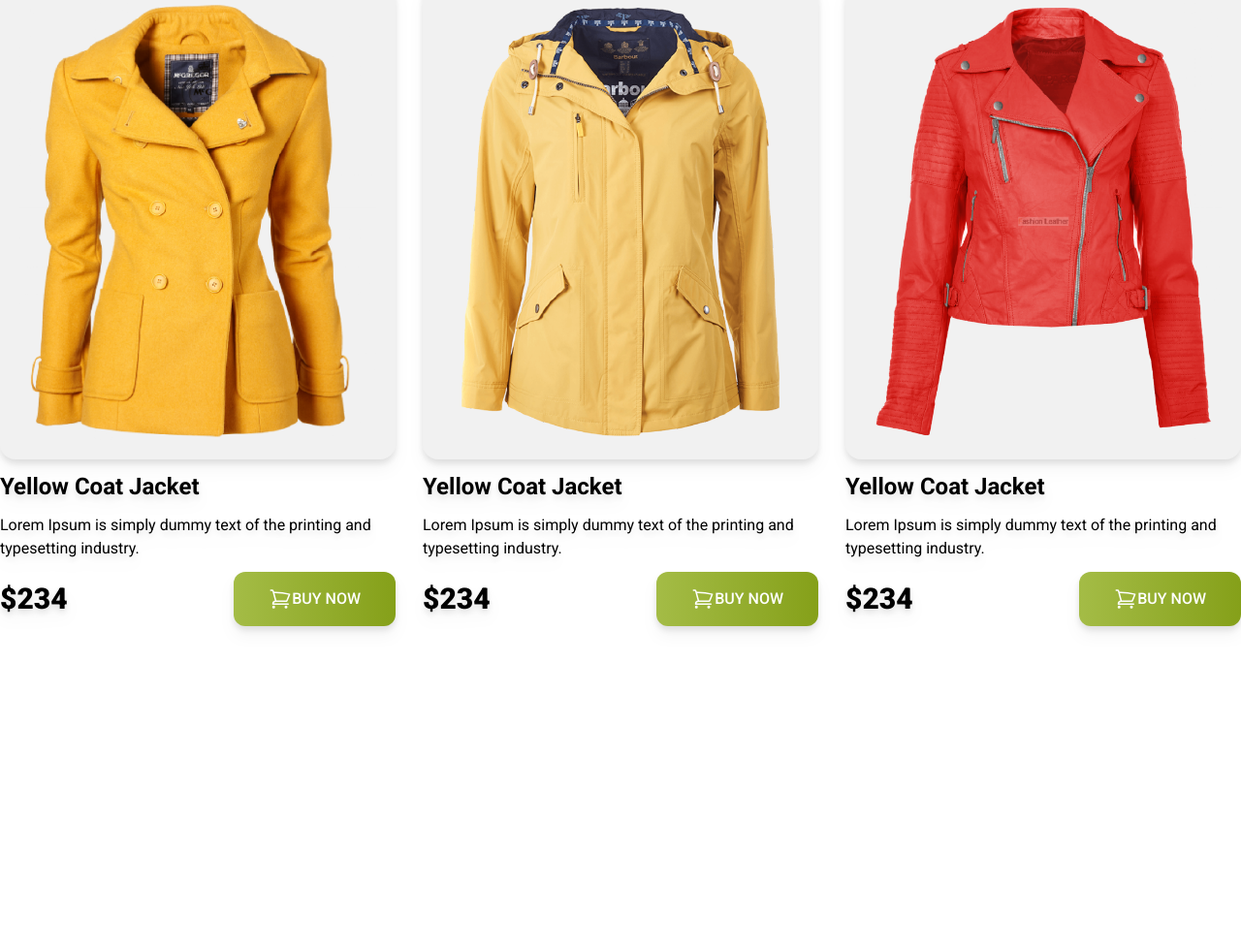
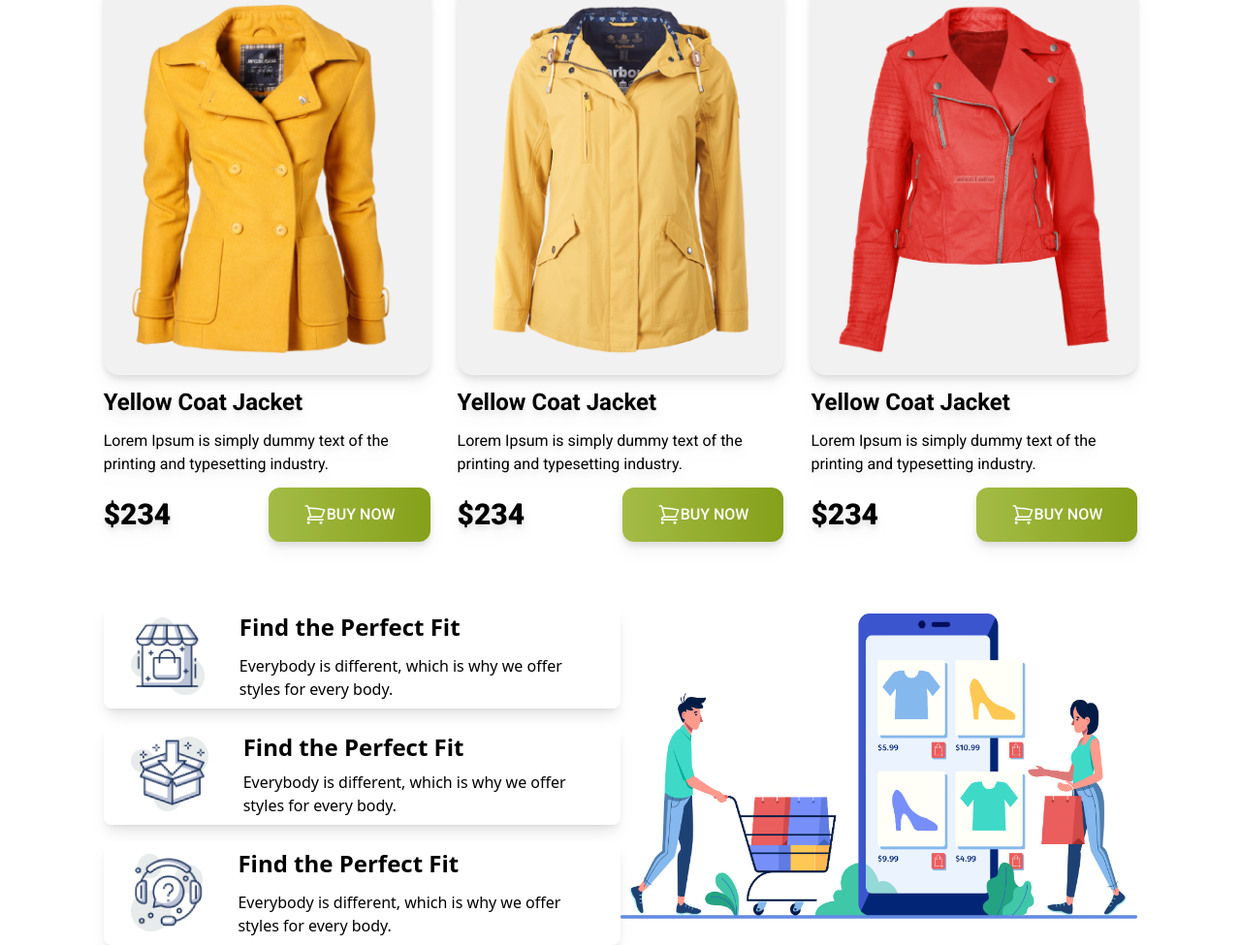
Before and after one commit to zamantech99/penguin-fashion-tailwind, a plain HTML site: page index.html in a window 1280 px wide. Shown: the part 832-1807 px from the top of the page at 97% size. Before the commit the page ends 1526 px from the top, so only its background shows below. Drawn offline with nearby package versions, Linux system fonts and the light colour scheme.

Commit message:
shopping info section

```diff
--- a/index.html
+++ b/index.html
@@ -56,7 +56,7 @@
     </header>
 
 <!-- Main Section -->
-    <main class="max-w-7xl mx-auto">
+    <main class="w-10/12 mx-auto">
 
         <!-- Woman Jacket Section -->
         <section class="py-12">
@@ -127,8 +127,53 @@
                         </button>
                     </div>
                 </div>
+            </div>
+        </section>
+
+        <!-- Shopping Information Section -->
+        <section>
+            <!-- Shopping info container -->
+            <div class="sm:flex-cols-1 md:flex justify-between items-center">
+
+                <div class="sm:w-full lg:w-6/12 ">
+                    <!-- info card 1 -->
+                    <div class="flex justify-between items-center rounded-lg shadow-lg gap-9 pr-14 pl-7 py-2 mt-4">
+                        <img class="object-contain w-20 h-20" src="icons/house.png" alt="">
+                        <div class="space-y-3">
+                            <h3 class="text-2xl font-bold">Find the Perfect Fit</h3>
+                            <p>Everybody is different, which is why we
+                                offer styles for every body.</p>
+                        </div>
+                    </div>
+
+                     <!-- info card 2 -->
+                     <div class="flex justify-between items-center rounded-lg shadow-lg gap-9 pr-14 pl-7 py-2 mt-4">
+                        <img class="object-contain w-20 h-20" src="icons/box.png" alt="">
+                        <div class="space-y-2">
+                            <h3 class="text-2xl font-bold">Find the Perfect Fit</h3>
+                            <p>Everybody is different, which is why we
+                                offer styles for every body.</p>
+                        </div>
+                    </div>
+
+                     <!-- info card 3 -->
+                     <div class="flex justify-between items-center rounded-lg shadow-lg gap-9 pr-14 pl-7 py-2 mt-4 ">
+                        <img class="object-contain w-20 h-20" src="icons/question.png" alt="">
+                        <div class="space-y-3">
+                            <h3 class="text-2xl font-bold">Find the Perfect Fit</h3>
+                            <p>Everybody is different, which is why we
+                                offer styles for every body.</p>
+                        </div>
+                    </div>
+
+                </div>
+
+                <div class="sm:w-full md:w-6/12 lg:w-6/12">
+                    <img src="images/shopping.png" alt="">
+                </div>
 
             </div>
+
         </section>
 
     </main>
```
